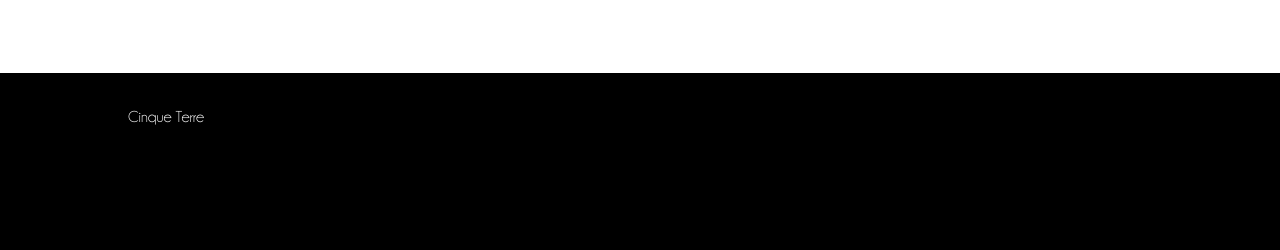
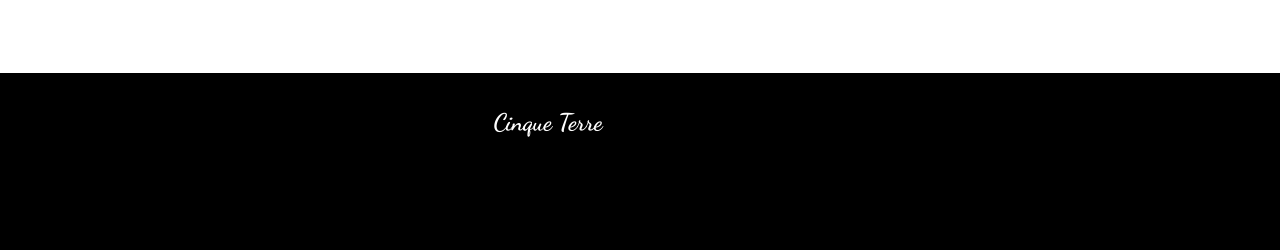
Before and after one commit to cinqueterreli/cinqueterre.github.io, a Jekyll site: the page built from 00index.html, in a window 1280 px wide. Shown: the part 1462-1712 px from the top of the page. Built offline with Jekyll 4.4.1, drawn with Linux system fonts in a browser that asks for light colours.

Commit message:
Update main.css

```diff
--- a/css/main.css
+++ b/css/main.css
@@ -73,6 +73,12 @@ a:hover {
 .container {
 	max-width: 80%; /* max-width will scale to the browser, while just `width` will always be the value */
 	margin: 0 auto; /* or margin: 0 auto; -- both will center a block element on a page or in a container */
+}
+
+.scriptHead {
+	font-family:scriptHead;
+	font-size:1.5em;
+	text-align:center;
 }
 
 
```
